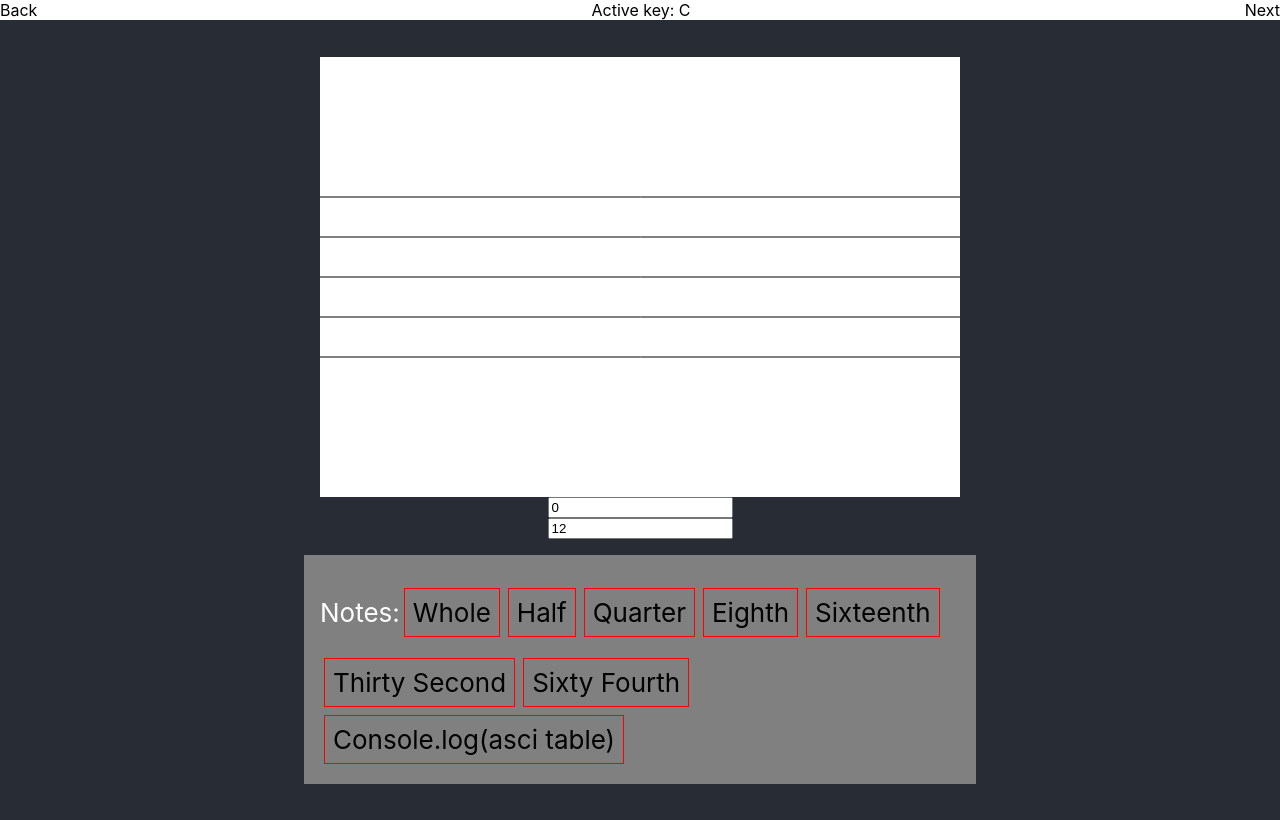
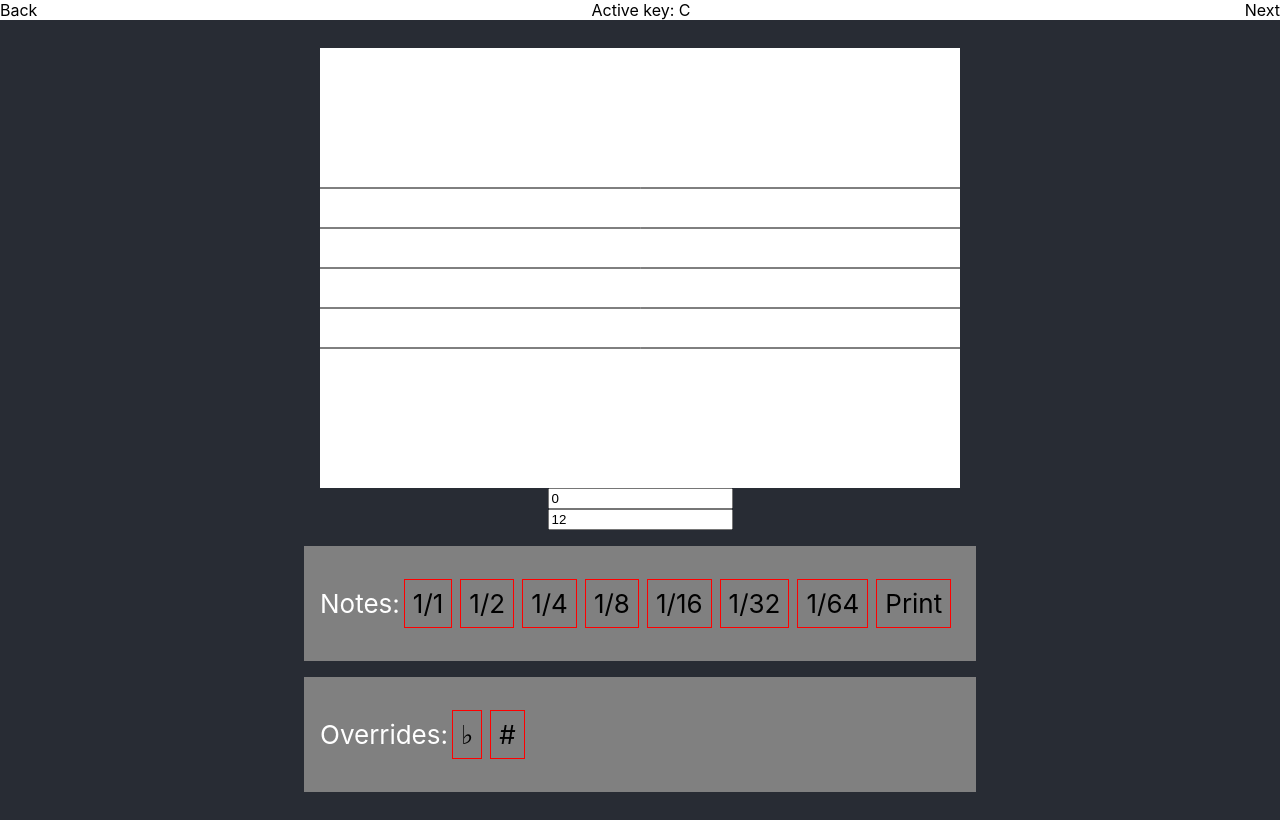
Before and after one commit to harrylincoln/notate, a React (Create React App) app: page / in a window 1280 px wide. Both pictures are taken after a click on the item "Back". Built offline with nearby package versions, Linux system fonts and the light colour scheme.

Commit message:
header nav init

```diff
--- a/src/App.js
+++ b/src/App.js
@@ -42,7 +42,8 @@ class App extends React.Component {
   }
 
   updateUserData(data) {
-    console.log('updateUserData called!');
+    console.log('updateUserData called!--->', data);
+    this.setState({userData: data});
   }
 
   render() {
@@ -56,9 +57,9 @@ class App extends React.Component {
         <div className="App">
           <nav className="App-nav">
             <ul className="App-nav-list">
-            <li onClick={() => this.updateUserNavigation('-')} className="flx alignItemsStart">Back</li>
-            <li>Active key: {userKey}</li>
-            <li onClick={() => this.updateUserNavigation('+')} className="flx alignItemsEnd">Next</li>
+              <li onClick={() => this.updateUserNavigation('-')}>Back</li>
+              <li>Active key: {userKey}</li>
+              <li onClick={() => this.updateUserNavigation('+')}>Next</li>
             </ul>
           </nav>
           {userData.appStep === 0 ? (
@@ -69,7 +70,7 @@ class App extends React.Component {
               <button onClick={() => this.updateUserNavigation('+')}>Next Step</button>
             </section>
           ) : (
-            <BarView userKey={userKey} updateUserData={this.updateUserData}/>
+            <BarView userKey={userKey} updateUserData={this.updateUserData} userData={userData}/>
           )}
         </div>
         </>
--- a/src/components/bar-view.js
+++ b/src/components/bar-view.js
@@ -24,12 +24,8 @@ class BarView extends React.Component {
       ifSavedNotes: false,
       saveActive: false,
       isTripletMode: false,
-      isNotesToggle: true,
       lowerBoundValue: 0,
       upperBoundValue: 12,
-      userKey: props,
-      appLoading: true,
-      userData: null,
     };
     this.canvasRef = React.createRef();
     this.linepointNearestMouse = this.linepointNearestMouse.bind(this);
@@ -38,12 +34,21 @@ class BarView extends React.Component {
     this.buildTable = this.buildTable.bind(this);
     this.updateLowerBound = this.updateLowerBound.bind(this);
     this.updateUpperBound = this.updateUpperBound.bind(this);
-    this.updateUserNavigation = this.updateUserNavigation.bind(this);
     this.beatLineCords = null;
 
   }
 
+  componentWillMount() {
+      // populate savedNotesArr from localStorage if needed
+
+      const localStorageSavedNotesArr = this.props.userData.savedNotesArr
+      if(localStorageSavedNotesArr) {
+          this.setState({savedNotesArr: localStorageSavedNotesArr})
+      }
+  }
+
   componentDidMount() {
+    // update
     this.reCalcBeatLineCords();
     this.draw(); // init
   }
@@ -244,12 +249,6 @@ class BarView extends React.Component {
     }
   }
 
-  toggleNotesRests() {
-    this.setState(prevState => ({
-      isNotesToggle: !prevState.isNotesToggle
-    }));
-  }
-
   buildTable() {
     const {savedNotesArr, upperBoundValue, lowerBoundValue} = this.state;
     const schema = savedNotesArr.reduce((acc, curr) => {
@@ -292,16 +291,9 @@ class BarView extends React.Component {
     this.setState({upperBoundValue: e.target.value});
   }
 
-  updateUserNavigation(direction) {
-    let userData = {...this.state.userData};
-    direction === '+' ? userData.appStep += 1 : userData.appStep += -1;
-    this.setState({userData});
-  }
-
   render() {
 
     const {
-      isNotesToggle,
       lowerBoundValue,
       upperBoundValue,
     } = this.state;
@@ -328,70 +320,97 @@ class BarView extends React.Component {
               padding: '1rem',
               color: 'black',
             }}>
-                <p style={{
-                  alignSelf: 'center',
-                  color: 'white',
-                  cursor:'pointer',
-                  }}
-                  onClick={() => this.toggleNotesRests()}
-
-              >{isNotesToggle ? 'Notes: ' : 'Rests: '}</p>
+            <p style={{
+                alignSelf: 'center',
+                color: 'white',
+                cursor:'pointer',
+                }}>Notes:</p>
                 <div style={{
                   alignSelf: 'center',
                   border: '1px solid red',
                   padding: '0.5rem',
                   cursor: 'pointer',
                   margin: '0.25rem',
-                }} onClick={() => this.setNoteValue(64)}>Whole</div>
+                }} onClick={() => this.setNoteValue(64)}>1/1</div>
                 <div style={{
                   alignSelf: 'center',
                   border: '1px solid red',
                   padding: '0.5rem',
                   cursor: 'pointer',
                   margin: '0.25rem',
-                }} onClick={() => this.setNoteValue(32)}>Half</div>
+                }} onClick={() => this.setNoteValue(32)}>1/2</div>
                 <div style={{
                   alignSelf: 'center',
                   border: '1px solid red',
                   padding: '0.5rem',
                   cursor: 'pointer',
                   margin: '0.25rem',
-                }} onClick={() => this.setNoteValue(16)}>Quarter</div>
+                }} onClick={() => this.setNoteValue(16)}>1/4</div>
                 <div style={{
                   alignSelf: 'center',
                   border: '1px solid red',
                   padding: '0.5rem',
                   cursor: 'pointer',
                   margin: '0.25rem',
-                }} onClick={() => this.setNoteValue(8)}>Eighth</div>
+                }} onClick={() => this.setNoteValue(8)}>1/8</div>
                 <div style={{
                   alignSelf: 'center',
                   border: '1px solid red',
                   padding: '0.5rem',
                   cursor: 'pointer',
                   margin: '0.25rem',
-                }} onClick={() => this.setNoteValue(4)}>Sixteenth</div>
+                }} onClick={() => this.setNoteValue(4)}>1/16</div>
                 <div style={{
                   alignSelf: 'center',
                   border: '1px solid red',
                   padding: '0.5rem',
                   cursor: 'pointer',
                   margin: '0.25rem',
-                }} onClick={() => this.setNoteValue(2)}>Thirty Second</div>
+                }} onClick={() => this.setNoteValue(2)}>1/32</div>
                 <div style={{
                   alignSelf: 'center',
                   border: '1px solid red',
                   padding: '0.5rem',
                   cursor: 'pointer',
                   margin: '0.25rem',
-                }} onClick={() => this.setNoteValue(1)}>Sixty Fourth</div>
+                }} onClick={() => this.setNoteValue(1)}>1/64</div>
                 <div style={{
                   alignSelf: 'center',
                   border: '1px solid red',
                   padding: '0.5rem',
                   cursor: 'pointer',
                   margin: '0.25rem',
-                }} onClick={() => this.buildTable()}>Console.log(asci table)</div>
+                }} onClick={() => this.buildTable()}>Print</div>
+            </div>
+            <div style={{
+              marginTop: '1rem',
+              display: 'flex',
+              width: '50%',
+              flexDirection: 'row',
+              flexWrap: 'wrap',
+              backgroundColor: 'grey',
+              padding: '1rem',
+              color: 'black',
+            }}>
+                <p style={{
+                    alignSelf: 'center',
+                    color: 'white',
+                    cursor:'pointer',
+                    }}>Overrides:</p>
+                <div style={{
+                  alignSelf: 'center',
+                  border: '1px solid red',
+                  padding: '0.5rem',
+                  cursor: 'pointer',
+                  margin: '0.25rem',
+                }} >&#9837;</div>
+                <div style={{
+                  alignSelf: 'center',
+                  border: '1px solid red',
+                  padding: '0.5rem',
+                  cursor: 'pointer',
+                  margin: '0.25rem',
+                }}>#</div>
             </div>
             </section>
       );
```
